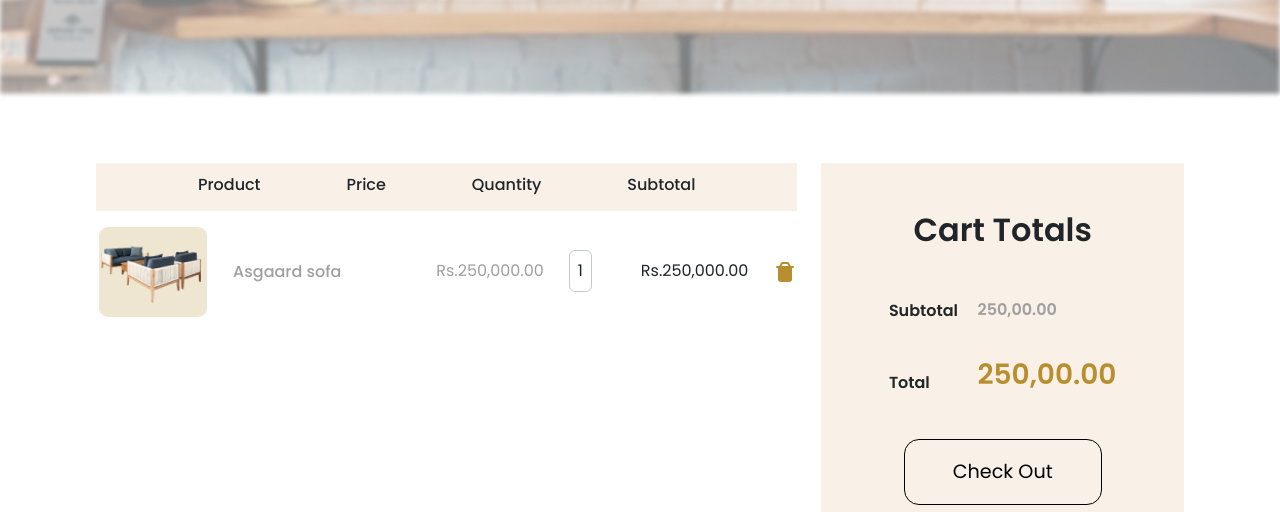
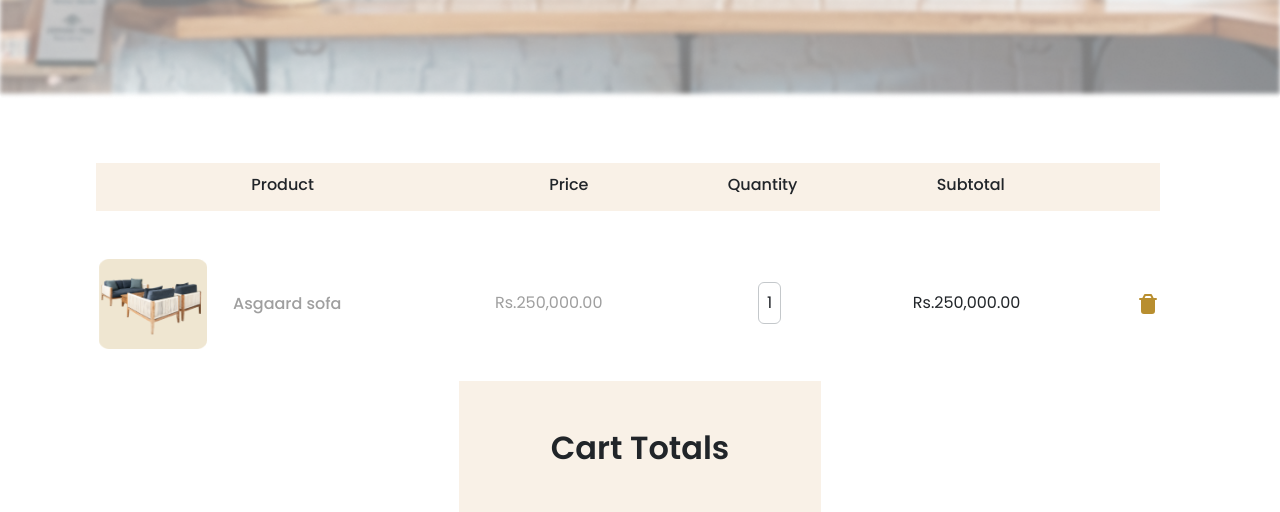
Before and after one commit to FaisalSagheer/Furniro-E-Commerce, a plain HTML site: page cart.html in a window 1280 px wide. Shown: the part 285-797 px from the top of the page. Drawn offline with Linux system fonts and the light colour scheme.

Commit message:
added padding and margin

```diff
--- a/cart.html
+++ b/cart.html
@@ -117,28 +117,28 @@
                         <div class="card border-0">
                             <div class="card-body bglightyellow d-flex align-items-center justify-content-evenly">
                                 <h6 class="card-title card-subtitle">Product</h6>
-                                <h6 class="card-title card-subtitle">Price</h6>
+                                <h6 class="card-title card-subtitle ms-lg-5 ps-lg-5">Price</h6>
                                 <h6 class="card-title card-subtitle">Quantity</h6>
                                 <h6 class="card-title card-subtitle">Subtotal</h6>
                             </div>
-                            <ul class="list-unstyled d-flex align-items-baseline justify-content-between pt-3">
-                                <li>
+                            <ul class="list-unstyled d-flex align-items-baseline justify-content-between pt-5">
+                                <li class="">
                                     <div class="card border-0">
                                         <div class="d-flex align-items-center g-0">
                                           <div class="col-md-4">
                                             <img src="images/cart.png" class="cart-img" alt="...">
                                           </div>
-                                          <div class="col-md-8">
-                                            <div class="card-body">
-                                              <h5 class="text-recent-grey texthead ps-lg-3 me-lg-5">Asgaard sofa</h5>
+                                          <div class="col-md-8 me-md-5">
+                                            <div class="ps-2 ps-5-md">
+                                              <h5 class="text-recent-grey texthead pe-0 ps-lg-3 me-lg-5">Asgaard sofa</h5>
                                              </div>
                                           </div>
                                         </div>
                                       </div>
                                 </li>
-                                <li class="text-recent-grey texthead">Rs.250,000.00</li>
-                                <li class="border border-secondary-subtle p-2 rounded texthead">1</li>
-                                <li class="ps-4 texthead">Rs.250,000.00</li>
+                                <li class="text-recent-grey texthead pe-md-5 me-lg-5">Rs.250,000.00</li>
+                                <li class="border border-secondary-subtle p-2 rounded texthead me-md-5 me-lg-5">1</li>
+                                <li class="ps-4 texthead me-lg-5 pe-2">Rs.250,000.00</li>
                                 <li class="bgyellow texthead"><svg xmlns="http://www.w3.org/2000/svg" width="1.5em"
                                         height="1.5em" viewBox="0 0 24 24">
                                         <rect width="24" height="24" fill="none" />
```
